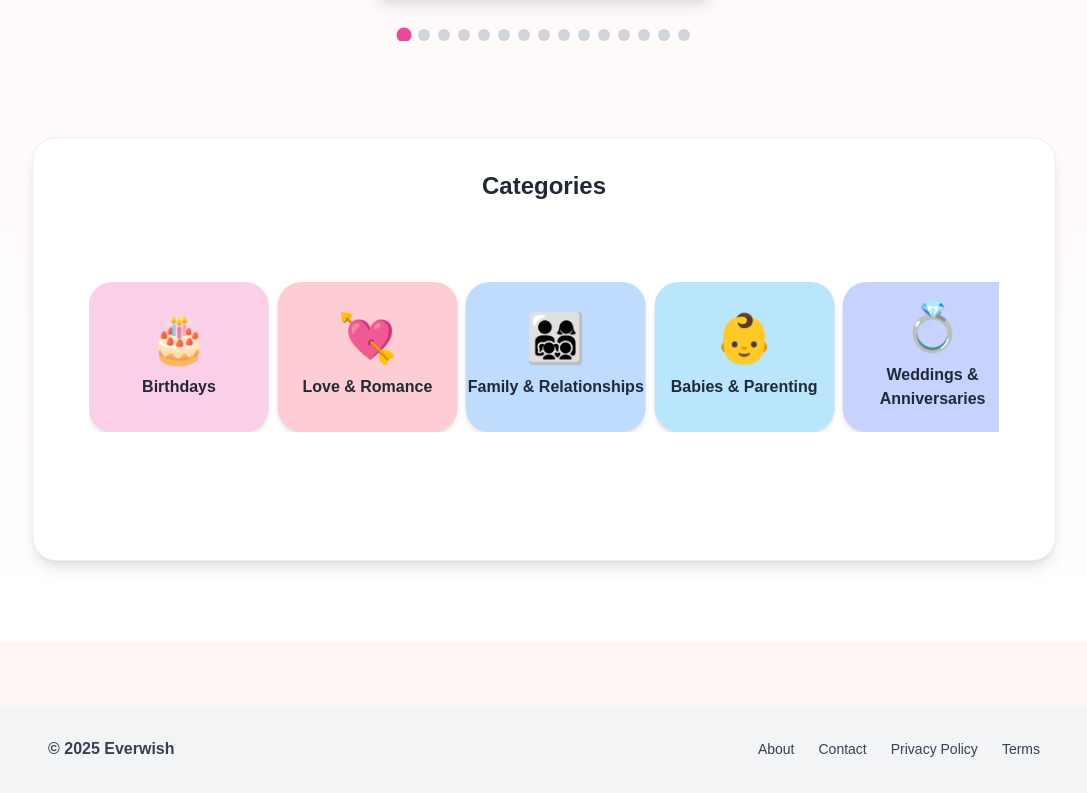
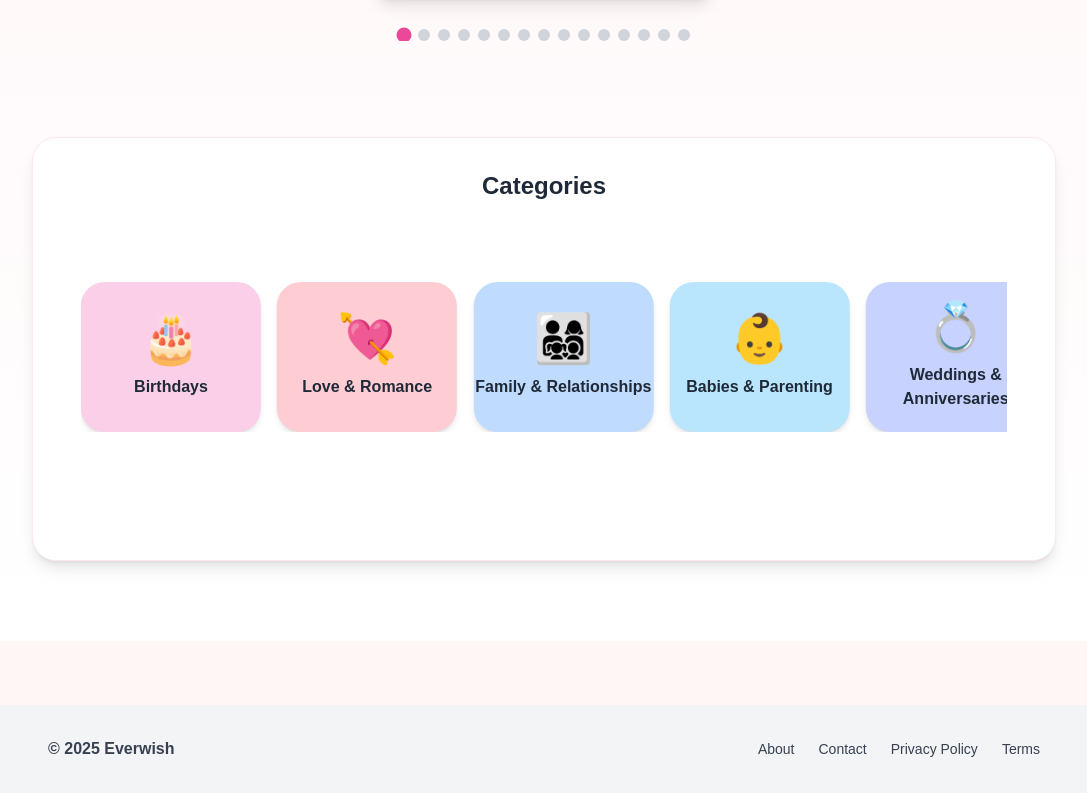
Before and after one commit to everwishhq-commits/EverWish, a Next.js app: page / in a window 1280 px wide. Shown: the part 655-1448 px from the top of the page, without its empty margins (96-1183 px from the left). Built offline with nearby package versions, Linux system fonts and the light colour scheme.

Commit message:
Update categories.js

```diff
--- a/components/categories.js
+++ b/components/categories.js
@@ -34,19 +34,19 @@ const mainCategories = [
 
 export default function Categories() {
   return (
-    <div className="text-center mt-20 mb-24 px-6"> {/* 💨 Solo más espacio */}
+    <div className="text-center px-4 mt-20 mb-24">
       <Swiper
-        slidesPerView={2.3}
-        spaceBetween={24}
+        slidesPerView={2.1}
+        spaceBetween={40} // 💨 más aire entre tarjetas (antes 25)
         loop={true}
         autoplay={{
           delay: 2500,
           disableOnInteraction: false,
         }}
-        speed={850}
+        speed={800}
         breakpoints={{
-          640: { slidesPerView: 3.5, spaceBetween: 26 },
-          1024: { slidesPerView: 5, spaceBetween: 32 },
+          640: { slidesPerView: 3.5, spaceBetween: 45 },
+          1024: { slidesPerView: 5, spaceBetween: 55 },
         }}
         modules={[Autoplay]}
         className="overflow-visible"
@@ -58,7 +58,7 @@ export default function Categories() {
                 className={`${cat.color} rounded-3xl shadow-md hover:shadow-xl hover:-translate-y-1 transition-all duration-300 flex flex-col items-center justify-center w-[150px] h-[130px] sm:w-[160px] sm:h-[140px] md:w-[180px] md:h-[150px] mx-auto`}
               >
                 <span className="text-5xl mb-3">{cat.emoji}</span>
-                <p className="font-semibold text-sm md:text-base text-gray-800">
+                <p className="font-semibold text-sm md:text-base text-gray-800 text-center leading-tight">
                   {cat.name}
                 </p>
               </div>
@@ -68,4 +68,4 @@ export default function Categories() {
       </Swiper>
     </div>
   );
-                 }
+   }
```
